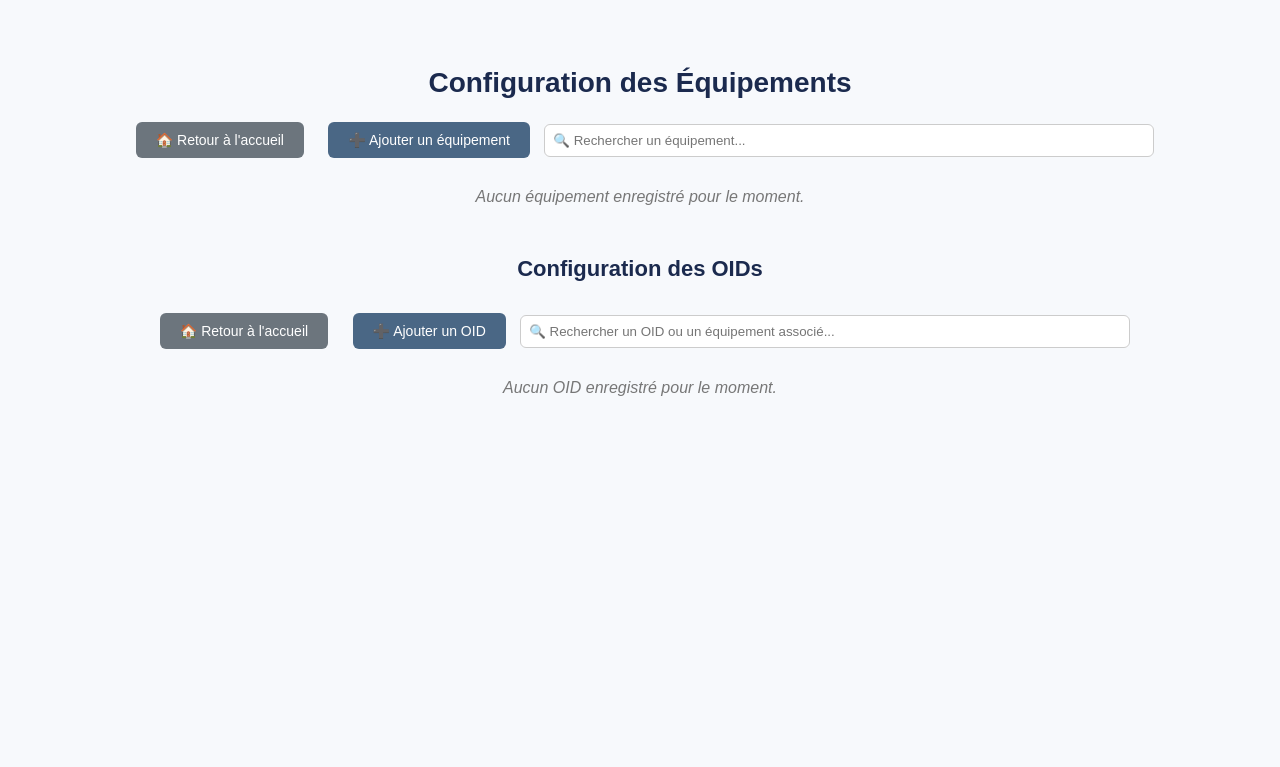
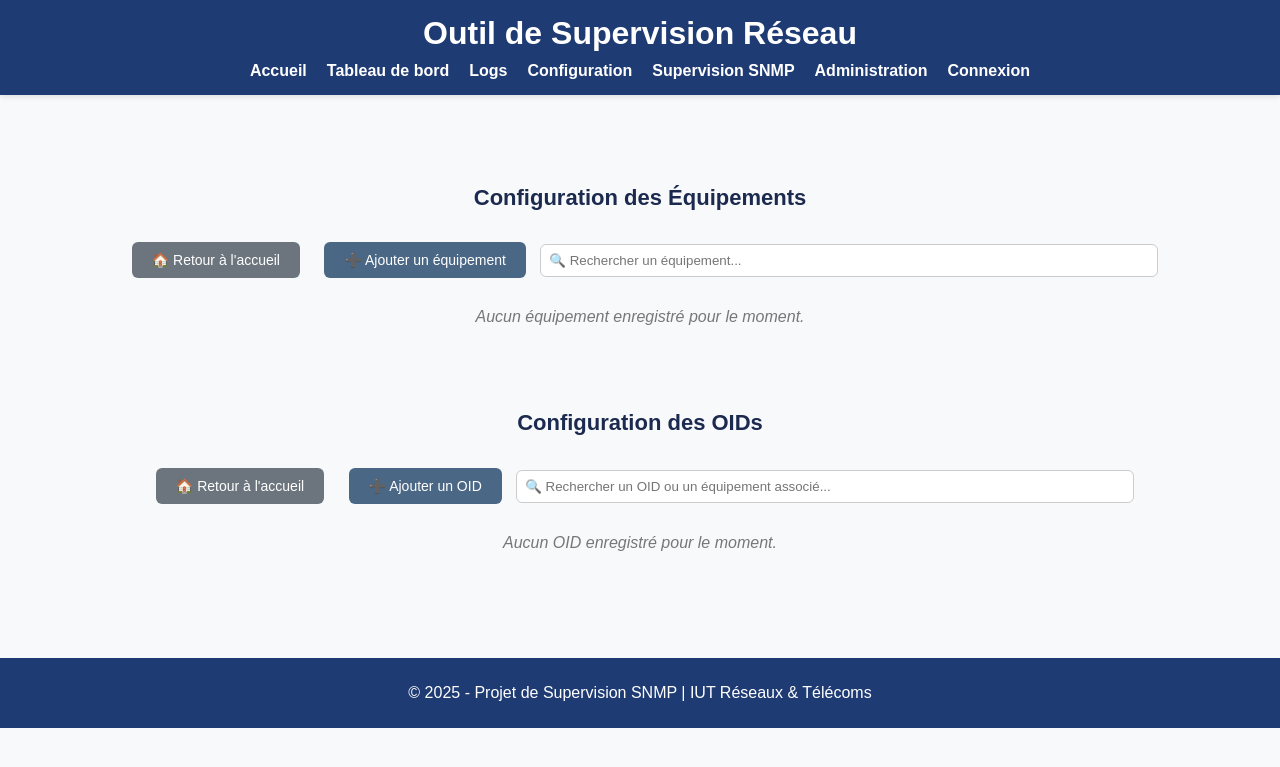
Before and after one commit to AlexandreLakomy/ETRS011, a Flask app: template Flask/templates/config.html in a window 1280 px wide. Shown: the top 767 px of the page. Run offline with Flask 3, Linux system fonts and the light colour scheme; the template is opened without the code that fills it, so the values that code supplies are empty; parts of the project's set-up code (start-up, migrations or seed data) failed here and were passed over.

Commit message:
Mise en forme pages avec base.html

```diff
--- a/Flask/app.py
+++ b/Flask/app.py
@@ -487,7 +487,7 @@ async def poll_snmp_data():
 # 🚀 Lancement du serveur
 # --------------------------------------------------------------------
 def run_flask():
-    app.run(host="10.7.253.105", port=5000, debug=True, use_reloader=False)
+    app.run(host="10.7.253.120", port=5000, debug=True, use_reloader=False)
 
 if __name__ == "__main__":
     loop = asyncio.get_event_loop()
--- a/Flask/templates/config.html
+++ b/Flask/templates/config.html
@@ -1,21 +1,19 @@
-<!DOCTYPE html>
-<html lang="fr">
-<head>
+{% extends 'base.html' %}
+{% block title %}Configuration{% endblock %}
+{% block content %}
+<div class="page-container">
     <meta charset="UTF-8">
     <title>Configuration - Outil de Supervision</title>
     <style>
-        body {
-            background-color: #f7f9fc;
-            font-family: Arial, sans-serif;
-            text-align: center;
-            padding: 40px;
+        .page-container {
+            max-width: 1200px;
+            margin: 0 auto;
         }
 
-        h1, h2 {
+        h2 {
             color: #1b2a4e;
         }
 
-        h1 { font-size: 28px; margin-bottom: 10px; }
         h2 { font-size: 22px; margin-top: 50px; }
 
         table {
@@ -35,7 +33,7 @@
         }
 
         th {
-            background-color: #4A6785;
+            background-color: #1b2a4e;
             color: white;
         }
 
@@ -204,10 +202,7 @@ document.addEventListener('DOMContentLoaded', () => {
 
 </script>
 
-</head>
-<body>
-    <!-- 🔧 Équipements -->
-    <h1>Configuration des Équipements</h1>
+    <h2 class="dashboard-title">Configuration des Équipements</h2>
     <button class="home-btn" onclick="window.location.href='/'">🏠 Retour à l'accueil</button>
     <button onclick="window.location.href='/ajouter_equipement'">➕ Ajouter un équipement</button>
 
@@ -251,8 +246,9 @@ document.addEventListener('DOMContentLoaded', () => {
         <p class="no-data">Aucun équipement enregistré pour le moment.</p>
     {% endif %}
 
+    <br>
     <!-- 🔧 OIDs -->
-    <h2>Configuration des OIDs</h2>
+    <h2 class="dashboard-title">Configuration des OIDs</h2>
     <button class="home-btn" onclick="window.location.href='/'">🏠 Retour à l'accueil</button>
     <button onclick="window.location.href='/ajouter_oid'">➕ Ajouter un OID</button>
 
@@ -300,5 +296,5 @@ document.addEventListener('DOMContentLoaded', () => {
     {% else %}
         <p class="no-data">Aucun OID enregistré pour le moment.</p>
     {% endif %}
-</body>
-</html>
+    </div>
+{% endblock %}
--- a/Flask/templates/dashboard.html
+++ b/Flask/templates/dashboard.html
@@ -64,6 +64,7 @@
     padding: 12px 15px;
     text-align: center;
     border-bottom: 1px solid #e0e0e0;
+    border: 1px solid #e0e0e0;
 }
 
 .dashboard-table th {
```
Also changed, not shown: 1 other file.
